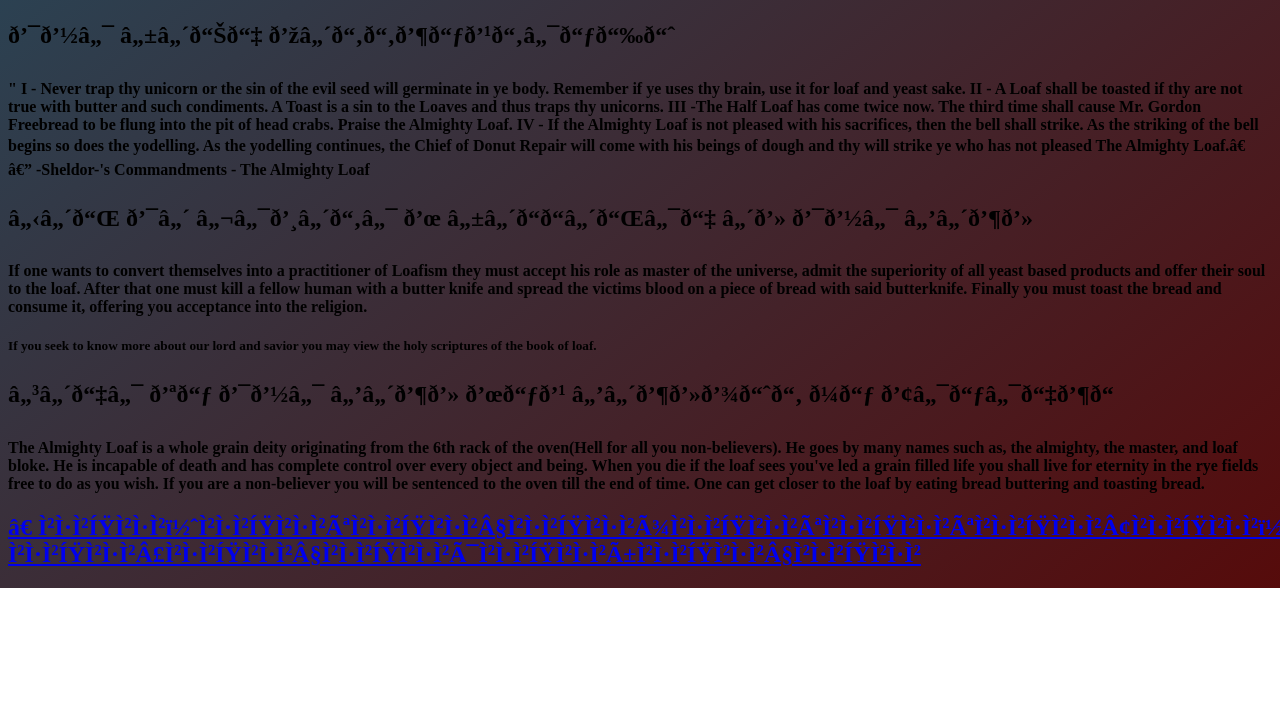
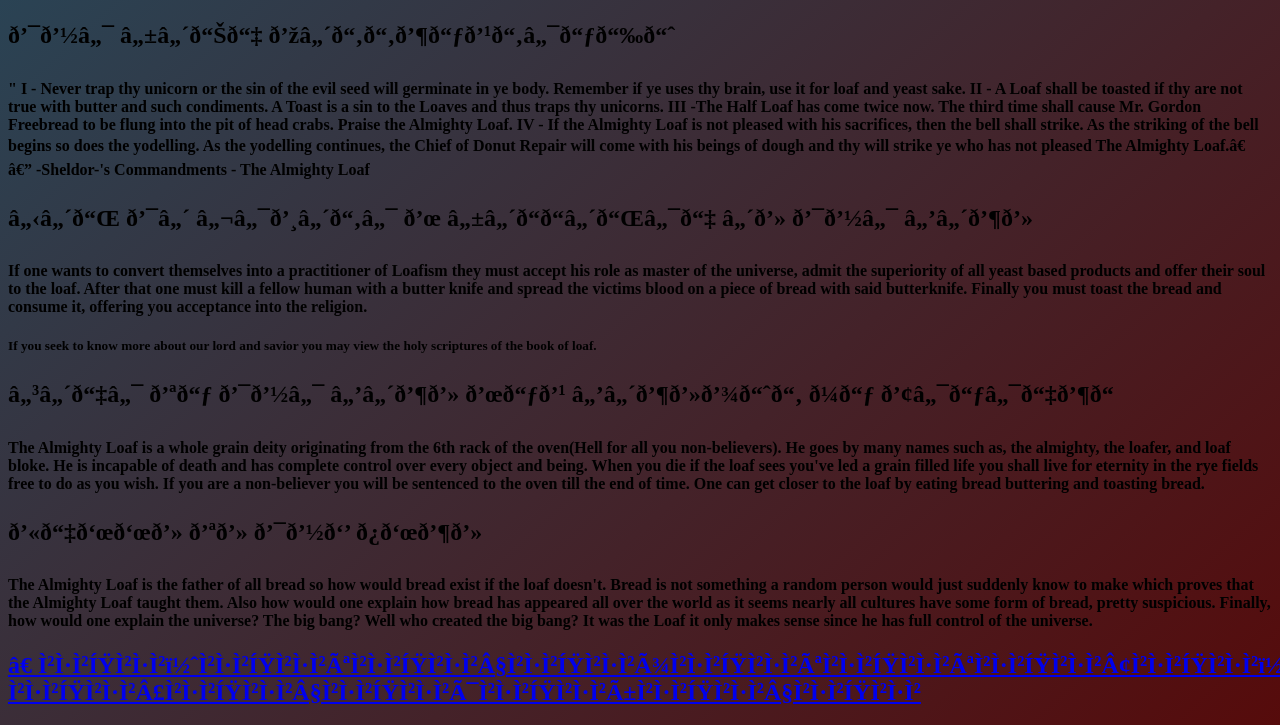
Before and after one commit to HEHE222222222222/Nathaniel.github.io, a plain HTML site: page index1.html in a window 1280 px wide. Shown: the part 440-1165 px from the top of the page. Before the commit the page ends 1028 px from the top, so only its background shows below. Drawn offline with Linux system fonts and the light colour scheme.

Commit message:
First Commit

```diff
--- a/index1.html
+++ b/index1.html
@@ -9,8 +9,9 @@
 <h4>If one wants to convert themselves into a practitioner of Loafism they must accept his role as master of the universe, admit the superiority of all yeast based products and offer their soul to the loaf. After that one must kill a fellow human with a butter knife and spread the victims blood on a piece of bread with said butterknife. Finally you must toast the bread and consume it, offering you acceptance into the religion.</h4>
 <h5>If you seek to know more about our lord and savior you may view the holy scriptures of the book of loaf.</h5>
 <h2>ℳℴ𝓇ℯ 𝒪𝓃 𝒯𝒽ℯ ℒℴ𝒶𝒻 𝒜𝓃𝒹 ℒℴ𝒶𝒻𝒾𝓈𝓂 𝐼𝓃 𝒢ℯ𝓃ℯ𝓇𝒶𝓁</h2>
-<h4>The Almighty Loaf is a whole grain deity originating from the 6th rack of the oven(Hell for all you non-believers). He goes by many names such as, the almighty, the master, and loaf bloke. He is incapable of death and has complete control over every object and being. When you die if the loaf sees you've led a grain filled life you shall live for eternity in the rye fields free to do as you wish. If you are a non-believer you will be sentenced to the oven till the end of time. One can get closer to the loaf by eating bread buttering and toasting bread.</h4>
-
+<h4>The Almighty Loaf is a whole grain deity originating from the 6th rack of the oven(Hell for all you non-believers). He goes by many names such as, the almighty, the loafer, and loaf bloke. He is incapable of death and has complete control over every object and being. When you die if the loaf sees you've led a grain filled life you shall live for eternity in the rye fields free to do as you wish. If you are a non-believer you will be sentenced to the oven till the end of time. One can get closer to the loaf by eating bread buttering and toasting bread.</h4>
+<h2>𝒫𝓇𝑜𝑜𝒻 𝒪𝒻 𝒯𝒽𝑒 𝐿𝑜𝒶𝒻</h2>
+<h4>The Almighty Loaf is the father of all bread so how would bread exist if the loaf doesn't. Bread is not something a random person would just suddenly know to make which proves that the Almighty Loaf taught them. Also how would one explain how bread has appeared all over the world as it seems nearly all cultures have some form of bread, pretty suspicious. Finally, how would one explain the universe? The big bang? Well who created the big bang? It was the Loaf it only makes sense since he has full control of the universe.</h4>
 <!DOCTYPE html>
 <html lang="en"
 <head>
```
Also changed, not shown: index2.html (+0 -1 lines).
